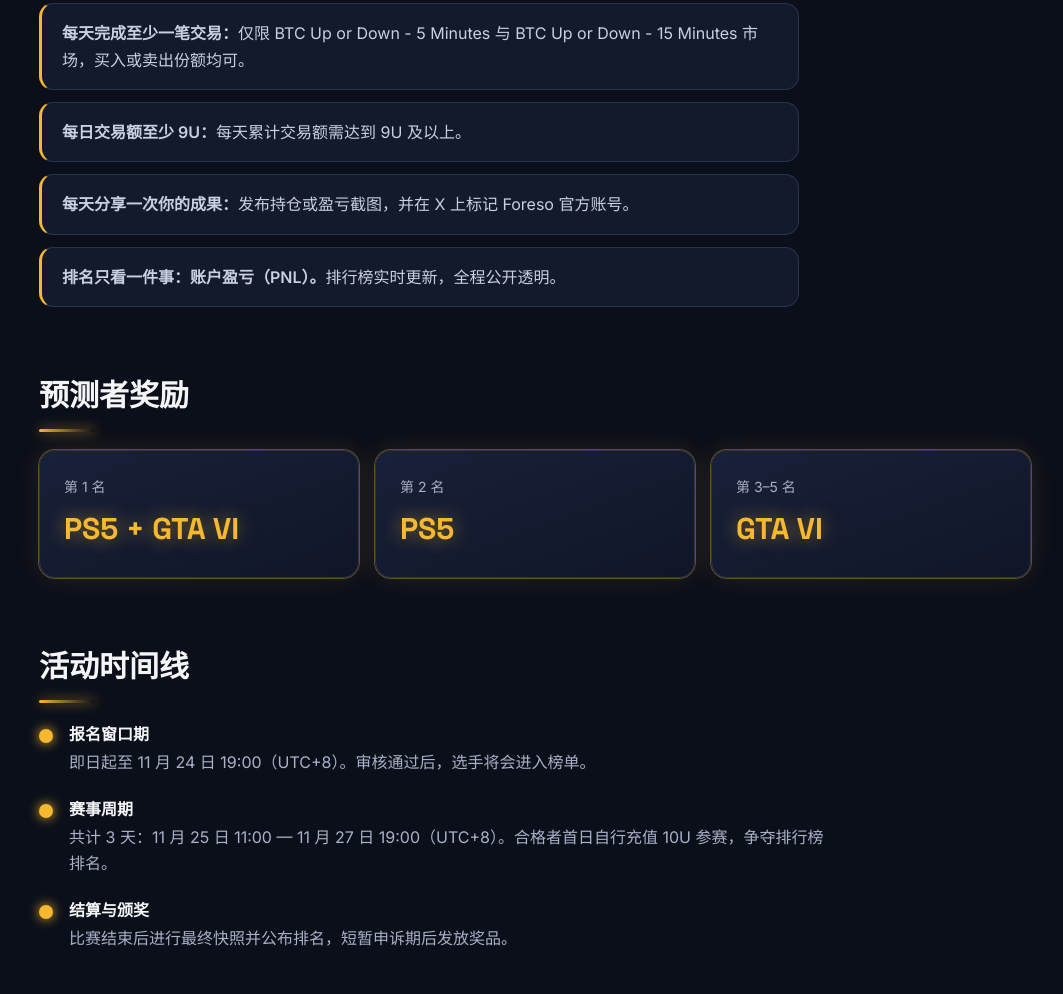
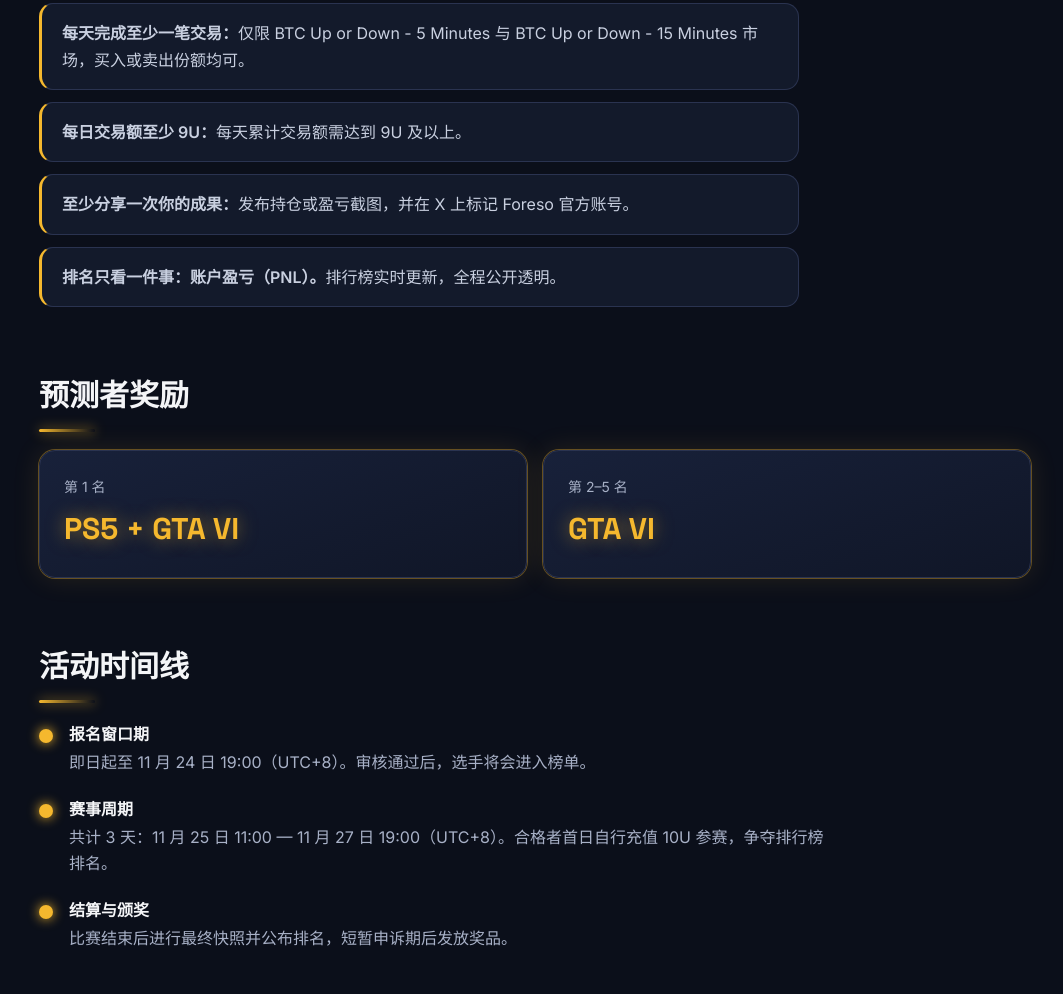
Before and after one commit to wangkingqq/gta6, a plain HTML site: page index.html in a window 1280 px wide. Shown: the part 1659-2653 px from the top of the page, without its empty margins (105-1168 px from the left). Drawn offline with Linux system fonts and the light colour scheme.

Commit message:
Add files via upload

```diff
--- a/index.html
+++ b/index.html
@@ -97,11 +97,11 @@ h2::after{content:"";display:block;width:56px;height:3px;margin-top:8px;border-r
 <ul>
 <li><span class="zh"><b>每天完成至少一笔交易：</b>仅限 BTC Up or Down - 5 Minutes 与 BTC Up or Down - 15 Minutes 市场，买入或卖出份额均可。</span><span class="en"><b>Make at least one trade a day:</b> buy or sell shares in the BTC Up or Down - 5 Minutes and BTC Up or Down - 15 Minutes markets.</span></li>
 <li><span class="zh"><b>每日交易额至少 9U：</b>每天累计交易额需达到 9U 及以上。</span><span class="en"><b>Trade at least 9U a day:</b> your total daily trading volume must reach 9U or more.</span></li>
-<li><span class="zh"><b>每天分享一次你的成果：</b>发布持仓或盈亏截图，并在 X 上标记 Foreso 官方账号。</span><span class="en"><b>Share your results once a day:</b> post your positions or PnL screenshots on X and tag Foreso’s official account.</span></li>
+<li><span class="zh"><b>至少分享一次你的成果：</b>发布持仓或盈亏截图，并在 X 上标记 Foreso 官方账号。</span><span class="en"><b>Share your results at least once:</b> post your positions or PnL screenshots on X and tag Foreso’s official account.</span></li>
 <li><span class="zh"><b>排名只看一件事：账户盈亏（PNL）。</b>排行榜实时更新，全程公开透明。</span><span class="en"><b>Ranking depends on one thing: account PnL.</b> The leaderboard updates live and stays fully transparent.</span></li>
 </ul></section>
 
-<section><h2><span class="zh">预测者奖励</span><span class="en">Prizes</span></h2><div class="prizes"><div class="prize"><div class="rank"><span class="zh">第 1 名</span><span class="en">1st place</span></div><div class="what">PS5 + GTA VI</div></div><div class="prize"><div class="rank"><span class="zh">第 2 名</span><span class="en">2nd place</span></div><div class="what">PS5</div></div><div class="prize"><div class="rank"><span class="zh">第 3–5 名</span><span class="en">3rd–5th place</span></div><div class="what">GTA VI</div></div></div></section>
+<section><h2><span class="zh">预测者奖励</span><span class="en">Prizes</span></h2><div class="prizes"><div class="prize"><div class="rank"><span class="zh">第 1 名</span><span class="en">1st place</span></div><div class="what">PS5 + GTA VI</div></div><div class="prize"><div class="rank"><span class="zh">第 2–5 名</span><span class="en">2nd–5th place</span></div><div class="what">GTA VI</div></div></div></section>
 
 <section><h2><span class="zh">活动时间线</span><span class="en">Timeline</span></h2><div class="step"><i></i><div><b><span class="zh">报名窗口期</span><span class="en">Registration window</span></b><p><span class="zh">即日起至 11 月 24 日 19:00（UTC+8）。审核通过后，选手将会进入榜单。</span><span class="en">From now until Nov 24, 19:00 (UTC+8). Approved players are added to the leaderboard.</span></p></div></div><div class="step"><i></i><div><b><span class="zh">赛事周期</span><span class="en">Contest period</span></b><p><span class="zh">共计 3 天：11 月 25 日 11:00 — 11 月 27 日 19:00（UTC+8）。合格者首日自行充值 10U 参赛，争夺排行榜排名。</span><span class="en">3 days in total: Nov 25, 11:00 to Nov 27, 19:00 (UTC+8). Qualified players deposit 10U on day one and compete for leaderboard rankings.</span></p></div></div><div class="step"><i></i><div><b><span class="zh">结算与颁奖</span><span class="en">Settlement & prizes</span></b><p><span class="zh">比赛结束后进行最终快照并公布排名，短暂申诉期后发放奖品。</span><span class="en">A final snapshot is taken and rankings published; prizes go out after a short appeal period.</span></p></div></div></section>
 
```
